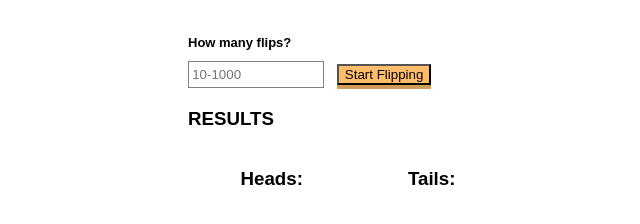
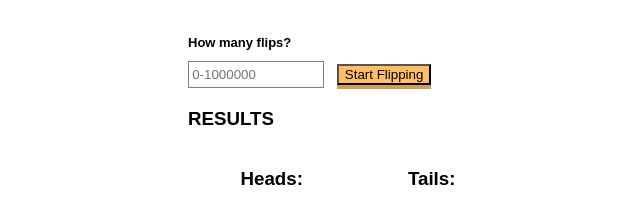
Before and after one commit to tommll/coinflipSimulator, a plain HTML site: page index.html in a window 1280 px wide. Shown: the full height of the page, 292-932 px from the left. Drawn offline with Linux system fonts and the light colour scheme.

Commit message:
Update index.html

```diff
--- a/index.html
+++ b/index.html
@@ -11,7 +11,7 @@
 	<div class='console'>
 		<div class='console-input-field'>
 			<h2 class='console-input-header'>How many flips?</h2>
-			<input class='console-input-input' placeholder="10-1000">
+			<input class='console-input-input' placeholder="0-1000000">
 		<button type='submit' class='orange-button'>Start Flipping</button>
 		</div>
 		<div class='console-output'>
```
